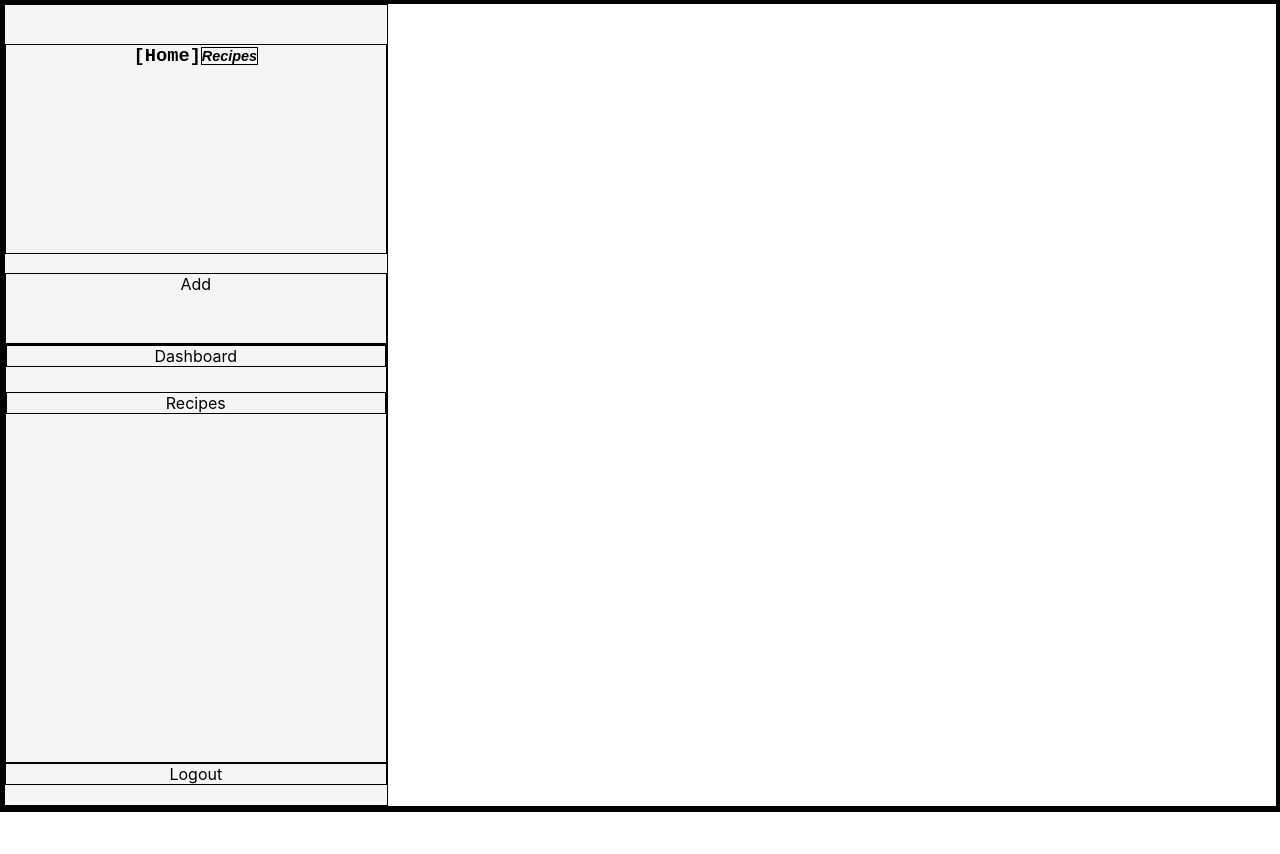
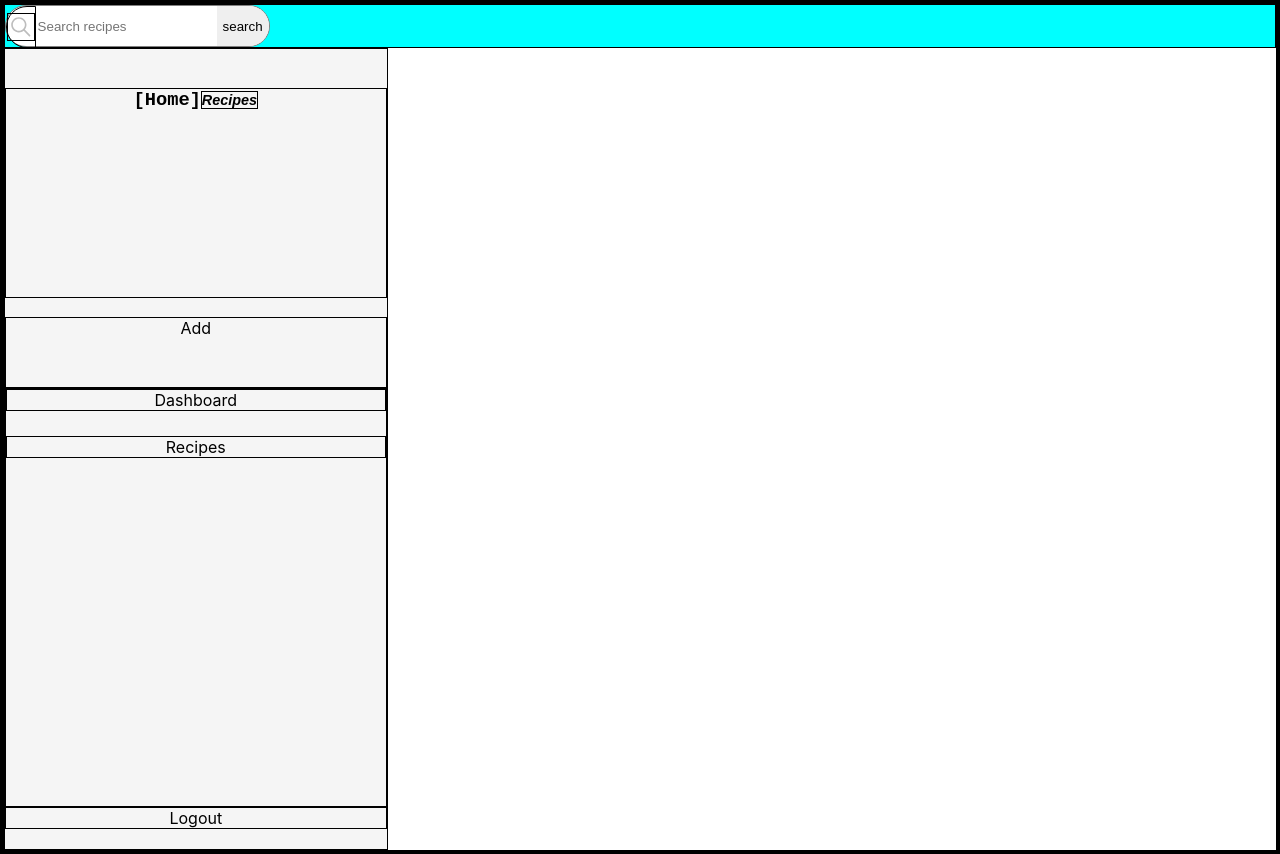
Before and after one commit to Lspacedev/online-recipe-app, a React (Create React App) app: page / in a window 1280 px wide. Before the commit the page ends 812 px from the top, so only its background shows below. Built offline with nearby package versions, Linux system fonts and the light colour scheme.

Commit message:
added searchbar

```diff
--- a/package.json
+++ b/package.json
@@ -8,6 +8,7 @@
     "@testing-library/user-event": "^13.5.0",
     "react": "^18.3.1",
     "react-dom": "^18.3.1",
+    "react-icons": "^5.2.1",
     "react-scripts": "5.0.1",
     "web-vitals": "^2.1.4"
   },
--- a/src/App.css
+++ b/src/App.css
@@ -40,6 +40,52 @@
   gap: 25px;
 }
 
+.Header {
+  display: flex;
+  background-color: aqua;
+}
+
+.search-div {
+
+  max-width: 500px;
+  height: 40px;
+  padding: 0px;
+
+  display: flex;
+  border-radius: 40px;
+  border: 1px solid gray;
+  background-color: white;
+}
+
+.search-div input[type="search"] {
+  flex: 6;
+  margin: 0px;
+  border: none;
+}
+#search-icon-div {
+  flex: 1;
+  height: 100%;
+  border-radius: 40px 0px 0px 40px;
+  display: flex;
+  align-items: center;
+  justify-content: center;
+}
+#search-icon {
+  margin: 0px;
+  color: rgb(189, 189, 189);
+}
+
+#search-btn {
+  flex: 1;
+  margin: 0px;
+  border-radius: 0px 40px 40px 0px;
+  border: none;
+}
+#search-btn:hover {
+  background-color: rgb(216, 216, 216);
+}
+
+
 
 @media (max-width: 700px) {
 
--- a/src/App.js
+++ b/src/App.js
@@ -5,8 +5,9 @@ import Header from './components/Header';
 function App() {
   return (
     <div className="App">
+        <Header/>
       <Sidebar/>
-      <Header/>
+
 
     </div>
   );
--- a/src/components/Header.js
+++ b/src/components/Header.js
@@ -1,3 +1,5 @@
+import Searchbar from "./Searchbar";
+
 function Header(){
     function handleHamBurgerMenu(){
         const sidebar = document.querySelector(".Sidebar");
@@ -6,6 +8,7 @@ function Header(){
     return (
         <div className="Header">
             <div className="hamburger-menu" onClick={handleHamBurgerMenu}>Ham</div>
+            <Searchbar/>
         </div>
     )
 }
--- /dev/null
+++ b/src/components/Searchbar.js
@@ -0,0 +1,38 @@
+import { IoIosSearch } from "react-icons/io";
+import { useState } from "react";
+
+function Searchbar({ query }) {
+  const [searchInput, setSearchInput] = useState("");
+  function handleSearchChange(e) {
+    const { value } = e.target;
+    setSearchInput(value);
+  }
+
+  return (
+    <div className="search-div">
+      <div id="search-icon-div">
+        <IoIosSearch
+          id="search-icon"
+          style={{
+            fontSize: "1.6rem",
+            margin: "0px",
+          }}
+        />
+      </div>
+      <input
+        type="search"
+        placeholder="Search recipes"
+        onChange={handleSearchChange}
+        value={searchInput}
+      />
+      <button
+        id="search-btn"
+
+      >
+        search
+      </button>
+    </div>
+  );
+}
+
+export default Searchbar;
--- a/src/components/Sidebar.js
+++ b/src/components/Sidebar.js
@@ -1,11 +1,7 @@
 function Sidebar() {
-    function handleHamBurgerMenu(){
-        const sidebar = document.querySelector(".Sidebar");
-        sidebar.classList.toggle("active");
-    }
+
     return(
         <div className="Sidebar">
-            <div className="hamburger-menu" onClick={handleHamBurgerMenu}>Ham</div>
 
             <h3 className="logo">[Home]<span>Recipes</span></h3>
             <div className="add-btn">Add</div>
```
Also changed, not shown: 1 other file (tests, documents, lock files or other folders).
